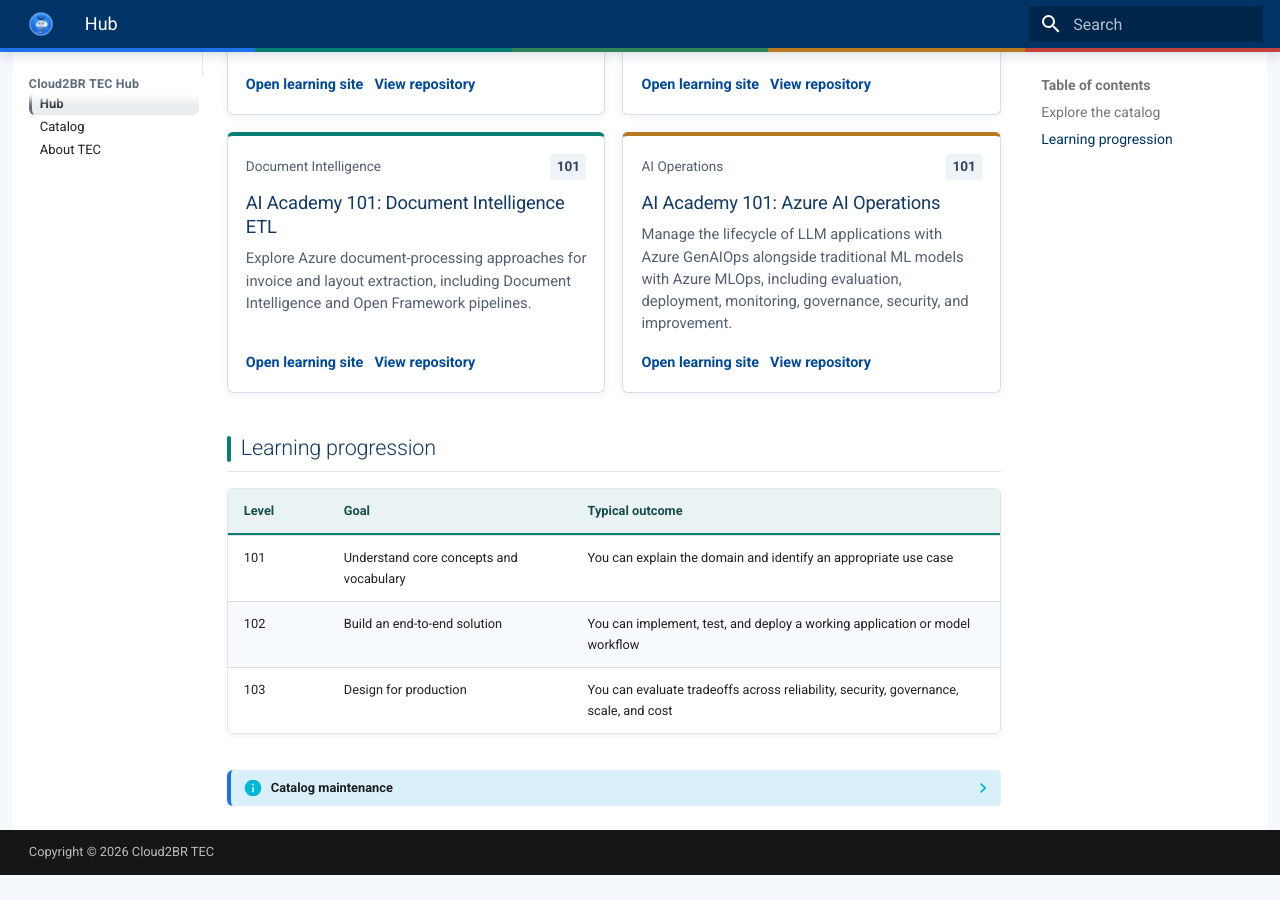
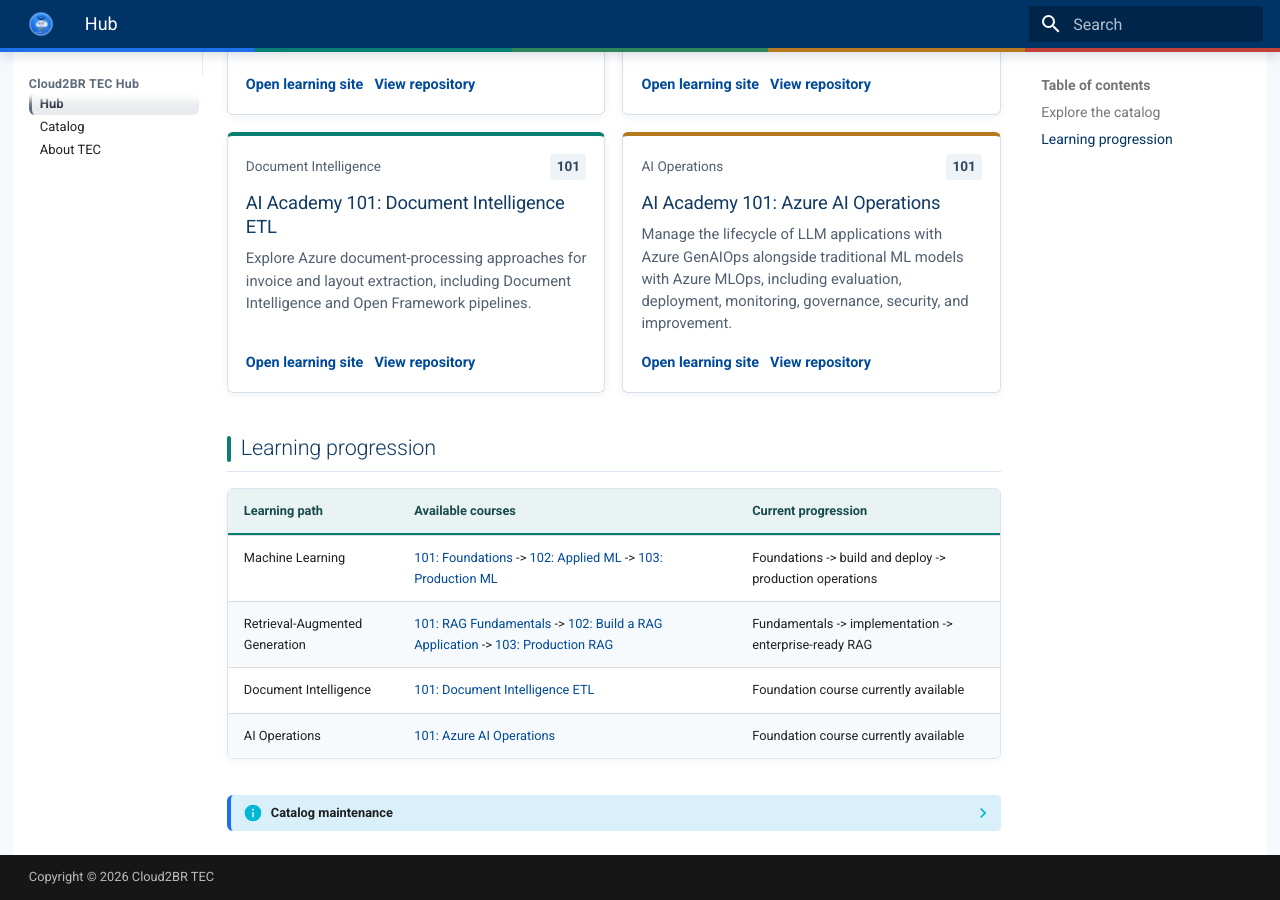
Before and after one commit to Cloud2BR-TEC/tec-hub, an MkDocs documentation site: the page built from docs/index.md, in a window 1280 px wide and 900 px high, scrolled down 1412 px. Built offline with MkDocs 1.6.1 and Material for MkDocs 9.7.7, drawn with Linux system fonts in a browser that asks for light colours; before the commit the page ends 2287 px from its top, so only the background shows below that.

Commit message:
Align learning paths with available courses

```diff
--- a/docs/index.md
+++ b/docs/index.md
@@ -29,11 +29,12 @@
 
 ## Learning progression
 
-| Level | Goal | Typical outcome |
+| Learning path | Available courses | Current progression |
 | --- | --- | --- |
-| 101 | Understand core concepts and vocabulary | You can explain the domain and identify an appropriate use case |
-| 102 | Build an end-to-end solution | You can implement, test, and deploy a working application or model workflow |
-| 103 | Design for production | You can evaluate tradeoffs across reliability, security, governance, scale, and cost |
+| Machine Learning | [101: Foundations](https://cloud2br-tec.github.io/ai-academy-101-ml/) -> [102: Applied ML](https://cloud2br-tec.github.io/ai-academy-102-ml/) -> [103: Production ML](https://cloud2br-tec.github.io/ai-academy-103-ml/) | Foundations -> build and deploy -> production operations |
+| Retrieval-Augmented Generation | [101: RAG Fundamentals](https://cloud2br-tec.github.io/ai-academy-101-rag/) -> [102: Build a RAG Application](https://cloud2br-tec.github.io/ai-academy-102-rag/) -> [103: Production RAG](https://cloud2br-tec.github.io/ai-academy-103-rag/) | Fundamentals -> implementation -> enterprise-ready RAG |
+| Document Intelligence | [101: Document Intelligence ETL](https://cloud2br-tec.github.io/ai-academy-101-docs-etl/) | Foundation course currently available |
+| AI Operations | [101: Azure AI Operations](https://cloud2br-tec.github.io/ai-academy-101-ops/) | Foundation course currently available |
 
 ??? info "Catalog maintenance"
     The repository catalog is sourced from `repos-map.yml`. Update that map when a public repository is added, renamed, retired, or receives a GitHub Pages site.
```
Also changed, not shown: site/index.html, site/search/search_index.json.
